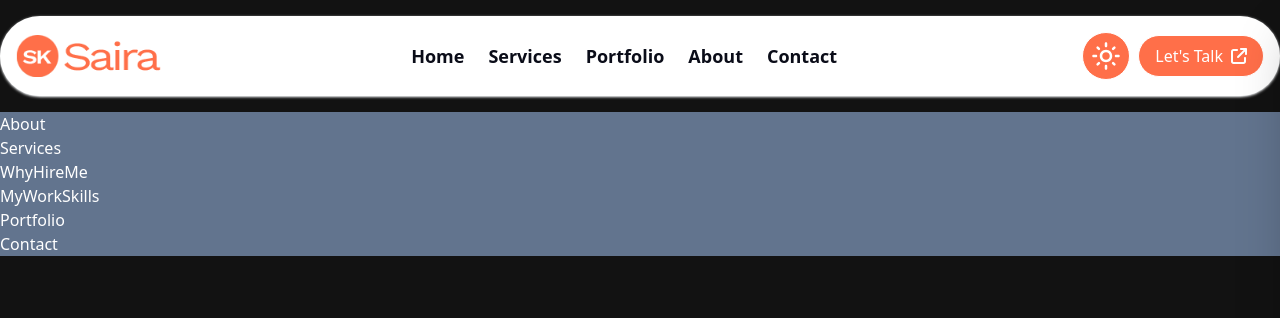
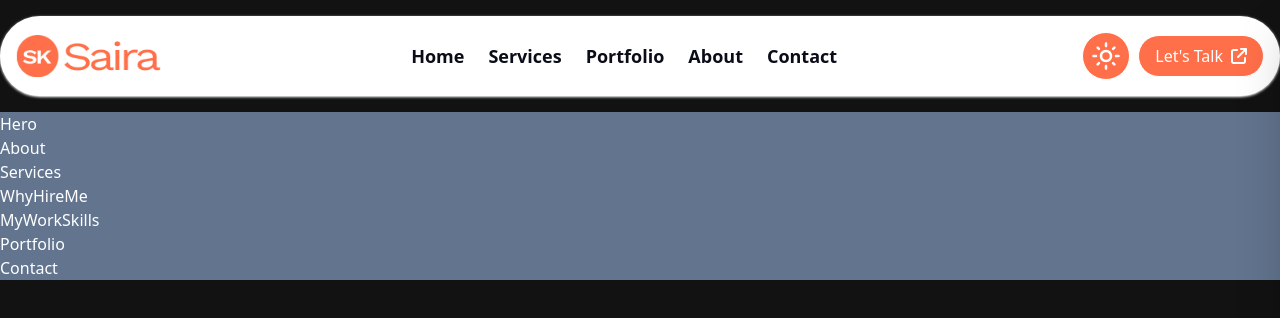
Before and after one commit to hamidrazadev/portfolio-website, a Next.js app: page / in a window 1280 px wide. Shown: the top 318 px of the page. Built offline with nearby package versions, Linux system fonts and the light colour scheme.

Commit message:
Add Hero component and update layout: include Hero in the Home page, adjust Navbar height, and apply scroll margin to Hero section in global styles.

```diff
--- a/app/globals.css
+++ b/app/globals.css
@@ -30,3 +30,6 @@
 #whyhireme {
   @apply scroll-m-[60px] lg:scroll-m-[80px];
 }
+#hero {
+  @apply scroll-m-[60px] lg:scroll-m-[80px];
+}
--- a/app/page.js
+++ b/app/page.js
@@ -1,5 +1,6 @@
 import About from "@/components/home/About";
 import Contact from "@/components/home/Contact";
+import Hero from "@/components/home/Hero";
 import MyWorkSkills from "@/components/home/MyWorkSkills";
 import Portfolio from "@/components/home/Portfolio";
 import Services from "@/components/home/Services";
@@ -9,6 +10,7 @@ import Image from "next/image";
 export default function Home() {
   return (
     <div className="bg-slate-500 light:bg-slate-100 text-white light:text-black">
+      <Hero />
       <About />
       <Services />
       <WhyHireMe />
--- /dev/null
+++ b/components/home/Hero.jsx
@@ -0,0 +1,7 @@
+import React from 'react'
+
+export default function Hero() {
+    return (
+        <div id='hero'>Hero</div>
+    )
+}
--- a/components/layout/Navbar.jsx
+++ b/components/layout/Navbar.jsx
@@ -34,7 +34,7 @@ export default function Navbar() {
     const [isSidePanelOpen, setIsSidePanelOpen] = useState(false);
 
     return (
-        <div className="container mx-auto rounded-full bg-white shadow shadow-slate-50 lg:p-4 flex items-center justify-between lg:h-fit h-[60px] p-2">
+        <div className="container mx-auto rounded-full bg-white shadow shadow-slate-50 lg:p-4 flex items-center justify-between lg:h-[80px] h-[60px] p-2">
             <Link href={'#top'} className="items-center justify-center flex">
                 <Image src={'/assets/logo.png'} width={150} height={150} />
             </Link>
```
